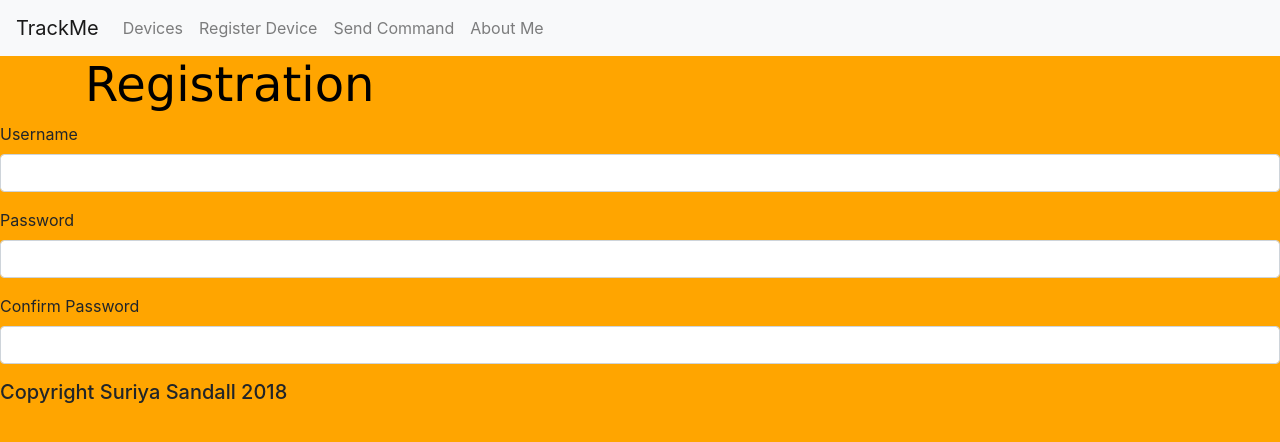
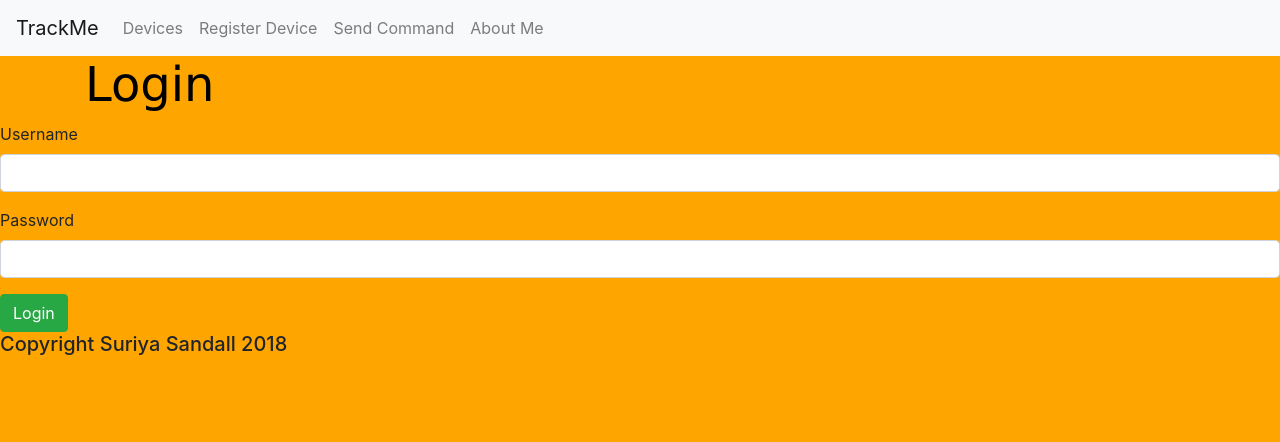
Before and after one commit to ssandall/TrackMe, a website: page Web/Public/login.html in a window 1280 px wide. Drawn offline with nearby package versions, Linux system fonts and the light colour scheme.

Commit message:
UPDATE: Updated login page

```diff
--- a/Web/Public/login.html
+++ b/Web/Public/login.html
@@ -13,7 +13,7 @@
     <body>
         <div id="navbar"></div>
         <div class="container">
-            <h1>Registration</h1>
+            <h1>Login</h1>
         </div>
         <div class="form-group">
                 <label for="user">Username</label>
@@ -24,10 +24,7 @@
             <input type="text" class="form-control" id="password" />
         </div>
 
-        <div class="form-group">
-                <label for="confirm password">Confirm Password</label>
-                <input type="text" class="form-control" id="confirm-password" />
-            </div>
+        <button class="btn btn-success" id="register-account">Login</button>
 
         <script src="https://code.jquery.com/jquery-3.3.1.slim.min.js" integrity="sha384-q8i/X+965DzO0rT7abK41JStQIAqVgRVzpbzo5smXKp4YfRvH+8abtTE1Pi6jizo" crossorigin="anonymous"></script>
         <script src="https://cdnjs.cloudflare.com/ajax/libs/popper.js/1.14.3/umd/popper.min.js" integrity="sha384-ZMP7rVo3mIykV+2+9J3UJ46jBk0WLaUAdn689aCwoqbBJiSnjAK/l8WvCWPIPm49" crossorigin="anonymous"></script>
```
